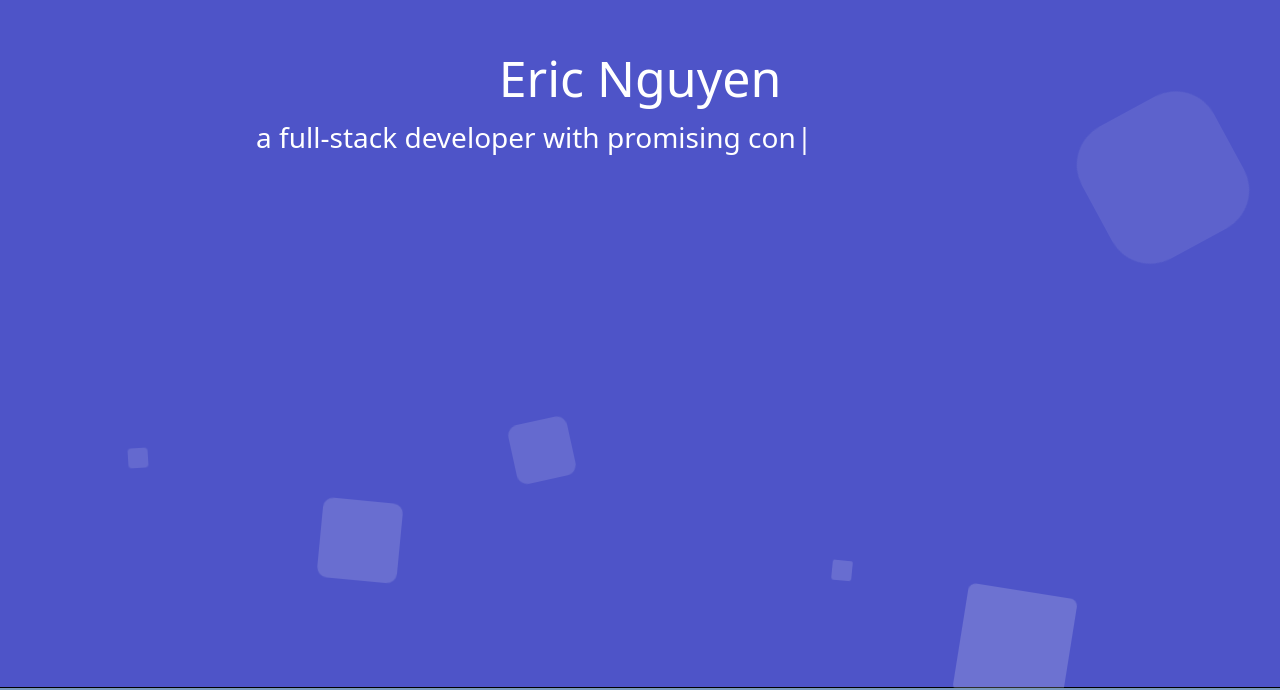
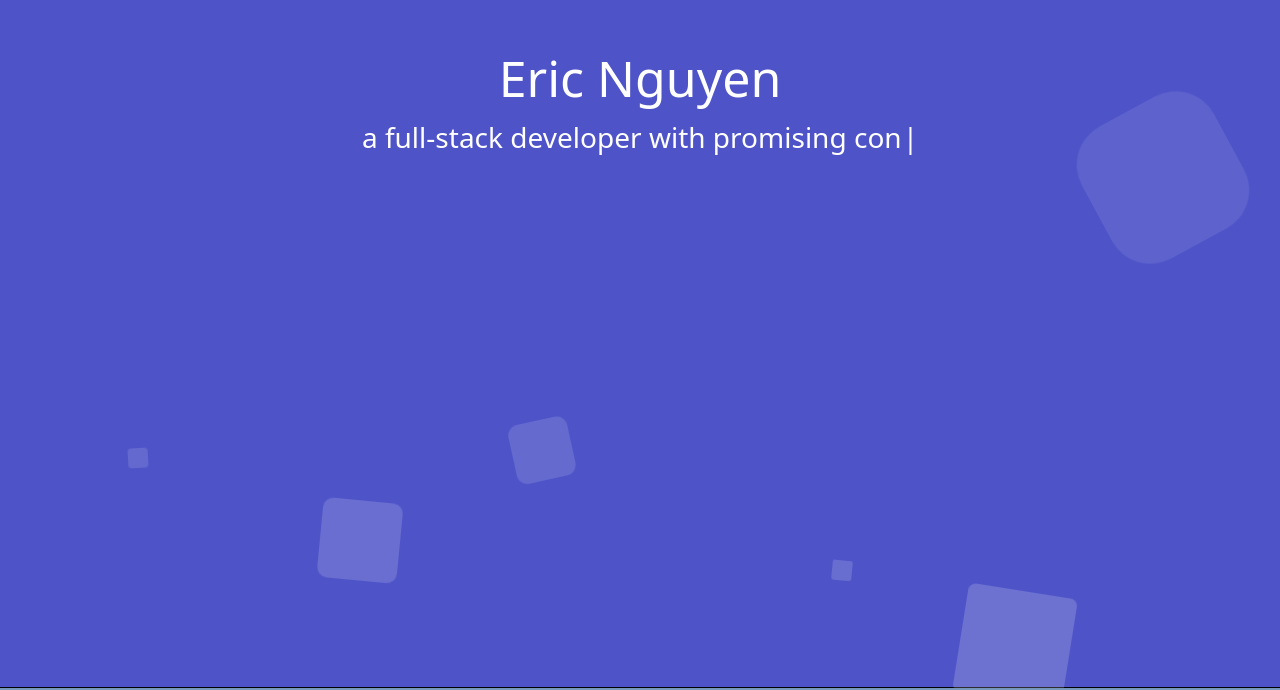
Before and after one commit to ericcnguyen04/Post-Portfolio, a React (Create React App) app: page / in a window 1280 px wide. Shown: the part 112-802 px from the top of the page. Built offline with nearby package versions, Linux system fonts and the light colour scheme.

Commit message:
centered typewriter

```diff
--- a/src/App.css
+++ b/src/App.css
@@ -81,10 +81,11 @@ body {
   }
 
 .contextBio {
-  /* border: solid red 2px; =====*/
+  /* border: solid red 2px; */
   margin-left: 20%;
   margin-right: 20%;
   font-size: 1.75rem;
+  text-align: center;
   color: white;
 }
 
--- a/src/components/pages/About.jsx
+++ b/src/components/pages/About.jsx
@@ -6,7 +6,7 @@ export default function About() {
         <div className='backgroundAbout'>
             <div>
                 <center>
-                <h1 id='subtitles'>Background</h1>
+                <h1 id='subtitles'data-aos='fade-right'>Background</h1>
                 </center>
             </div>
             <div className='brand'>
```
